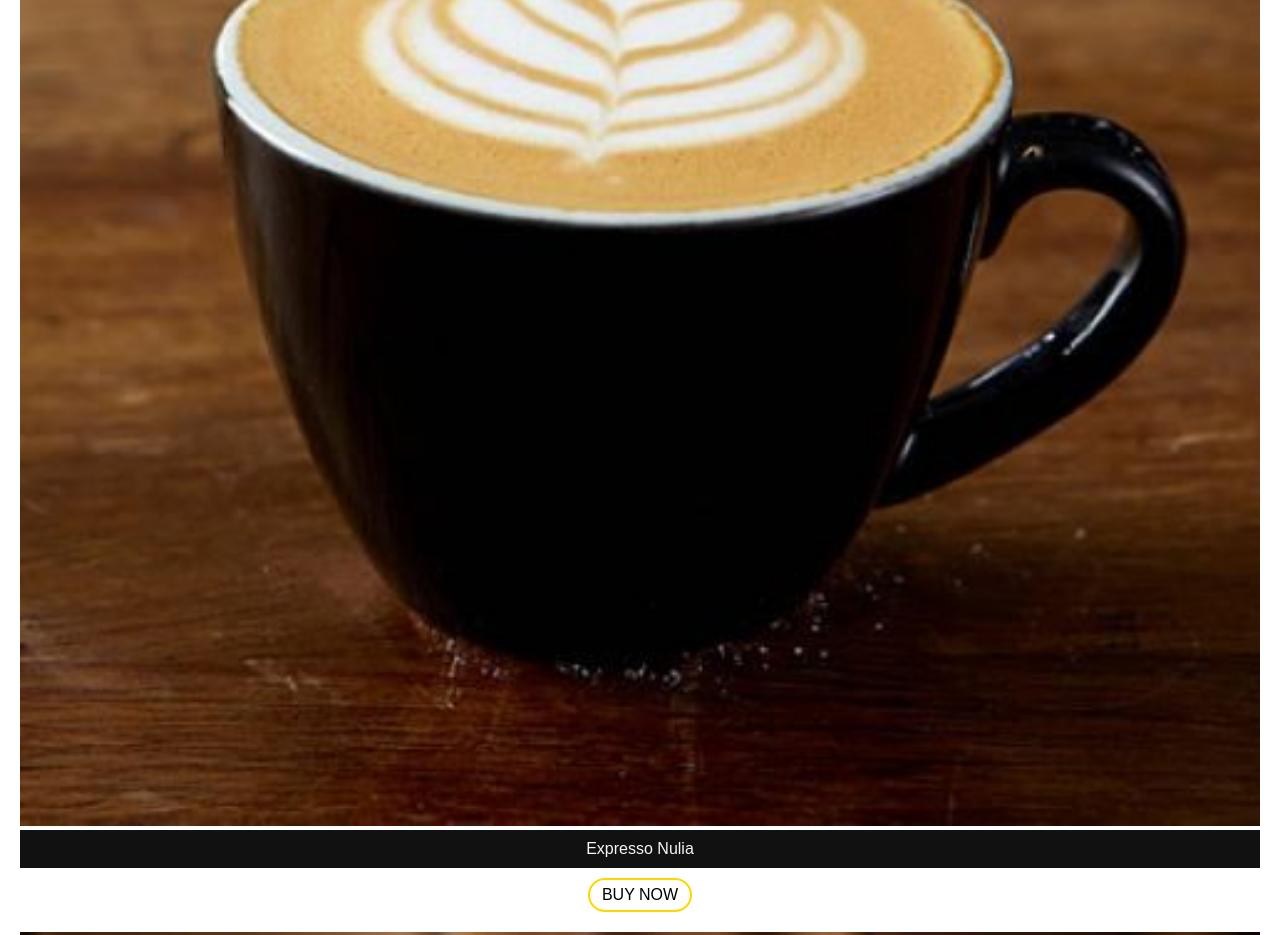
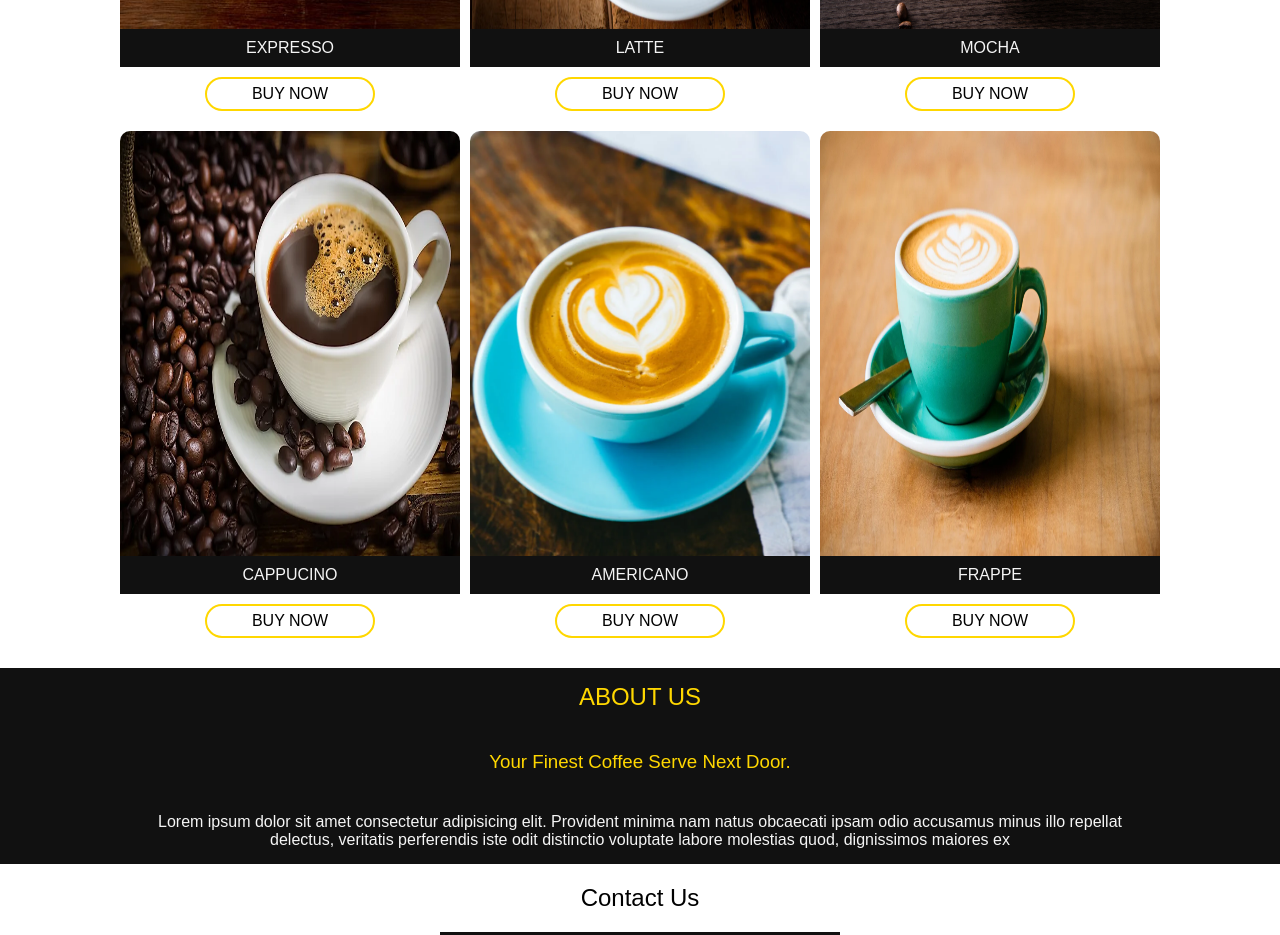
Before and after one commit to arnoldnievera/responsive-simple-website, a plain HTML site: page index.html in a window 1280 px wide. Shown: the part 620-1555 px from the top of the page. Drawn offline with Linux system fonts and the light colour scheme.

Commit message:
add media queries
make responsive for tablet and deskstop

```diff
--- a/index.html
+++ b/index.html
@@ -46,38 +46,38 @@
 
         <div class="menu-item">
             <img src="/asset/coffee1.jpg" alt="coffee1">
-            <h4>Expresso Nulia</h4>
-            <a href="#" class="btn">BUY NOW</a>
+            <h4>Expresso</h4>
+            <a href="#" class="">BUY NOW</a>
         </div>
 
         <div class="menu-item">
             <img src="/asset/coffee2.webp" alt="coffee2">
-            <h4>Expresso Nulia</h4>
-            <a href="#" class="btn">BUY NOW</a>
+            <h4>Latte</h4>
+            <a href="#" class="">BUY NOW</a>
         </div>
 
         <div class="menu-item">
             <img src="/asset/coffee3.jpg" alt="coffee3">
-            <h4>Expresso Nulia</h4>
-            <a href="#" class="btn">BUY NOW</a>
+            <h4>Mocha</h4>
+            <a href="#" class="">BUY NOW</a>
         </div>
 
         <div class="menu-item">
             <img src="/asset/coffee4.webp" alt="coffee4">
-            <h4>Expresso Nulia</h4>
-            <a href="#" class="btn">BUY NOW</a>
+            <h4>Cappucino</h4>
+            <a href="#" class="">BUY NOW</a>
         </div>
 
         <div class="menu-item">
             <img src="/asset/coffee5.webp" alt="coffee5">
-            <h4>Expresso Nulia</h4>
-            <a href="#" class="btn">BUY NOW</a>
+            <h4>Americano</h4>
+            <a href="#" class="">BUY NOW</a>
         </div>
 
         <div class="menu-item">
             <img src="/asset/coffee6.webp" alt="coffee6">
-            <h4>Expresso Nulia</h4>
-            <a href="#" class="btn">BUY NOW</a>
+            <h4>Frappe</h4>
+            <a href="#" class="">BUY NOW</a>
         </div>
 
     </div>
@@ -87,12 +87,15 @@
 
 <section class="about" id="about">
 
-    <h1>ABOUT US</h1>
+    <div class="about-container">
 
-    <h3>Your Finest Coffee Serve Next Door.</h3>
+        <h1>ABOUT US</h1>
 
-    <p>Lorem ipsum dolor sit amet consectetur adipisicing elit. Provident minima nam natus obcaecati ipsam odio accusamus minus illo repellat delectus, veritatis perferendis iste odit distinctio voluptate labore molestias quod, dignissimos maiores ex </p>
+        <h3>Your Finest Coffee Serve Next Door.</h3>
 
+        <p>Lorem ipsum dolor sit amet consectetur adipisicing elit. Provident minima nam natus obcaecati ipsam odio accusamus minus illo repellat delectus, veritatis perferendis iste odit distinctio voluptate labore molestias quod, dignissimos maiores ex </p>
+
+    </div>
 
 </section>
 
--- a/style.css
+++ b/style.css
@@ -33,10 +33,35 @@ body{
     text-transform: uppercase;
     display: inline-block;
 }
+
 .btn:hover{
     background: #111;
     color: var(--primary);
 }
+
+
+.menu .menu-list .menu-item a{
+    background:none ;
+    border: 2px solid gold;
+    padding: 6px 12px;
+    border-radius: 20px;
+    text-transform: uppercase;
+    display: inline-block;
+    width: 50%;
+    min-width: 110px;
+    margin: 10px auto;
+
+}
+
+.menu .menu-list .menu-item a:hover{
+    background-color: black;
+    color: var(--secondary1);
+
+}
+
+
+
+
 
 input,textarea{
 
@@ -72,6 +97,7 @@ nav{
 height: 70px;
 width: 100%;
 background-color: black;
+
 }
 
 .logo{
@@ -88,6 +114,15 @@ background-color: black;
     display: none;
 }
 
+.nav .nav-menu a{
+    padding: 6px 12px;
+}
+
+.nav .nav-menu a:hover{
+
+    color: var(--primary);
+    transition: ease-in all 0.5s;
+}
 
 /* hero */
 
@@ -140,10 +175,14 @@ align-items: center;
     grid-template-columns: repeat(6,1fr);
     grid-template-columns: 1fr;
     gap: 10px;
+    padding: 20px;
 }
 
 .menu .menu-list .menu-item{
+    display: flex;
+    flex-direction: column;
     text-align: center;
+
 
 }
 
@@ -151,12 +190,15 @@ align-items: center;
     background-color: var(--secondary);
     color: var(--secondary1);
     padding: 10px;
-
+    text-transform: uppercase;
 }
 
 
 .menu .menu-list .menu-item img{
     width: 100%;
+    flex: 1;
+    border-top-left-radius: 10px;
+    border-top-right-radius: 10px;
 
 }
 .menu .menu-list .menu-item *{
@@ -172,10 +214,23 @@ align-items: center;
     background-color: #111;
 }
 
+.about .about-container{
+    display: flex;
+    flex-direction: column;
+    width: 80%;
+    margin: auto;
+
+}
 #about h1,h3,p{
     color: var(--secondary1);
     text-align: center;
     padding: 15px 0;
+
+}
+
+#about h1,h3{
+    color: var(--primary);
+
 
 }
 
@@ -227,7 +282,49 @@ footer{
 }
 
 /* large mobile/ tablet */
+@media only screen and (min-width: 576px) {
+
+
+
+
+.menu .menu-list{
+    grid-template-columns: repeat(3,1fr);
+    grid-template-columns: 1fr 1fr;
+    gap: 10px;
+}
+
+
+.nav{
+    display: flex;
+    justify-content: space-between;
+    align-items: center;
+}
+.nav .nav-menu{
+    display: flex;
+
+}
+
+.contact .contact-form{
+    max-width: 400px;
+    margin: auto;
+}
+
+}
+
 
 /* laptop */
 
+@media only screen and (min-width: 768px) {
+
+    .menu .menu-list{
+        grid-template-columns: repeat(3,1fr);
+        grid-template-columns: repeat(3,1fr);
+        gap: 10px;
+    }
+
+    .nav, .menu, .about , .contact{
+        padding: 0 100px;
+    }
+
+}
 /* deskstop large screen */
```
